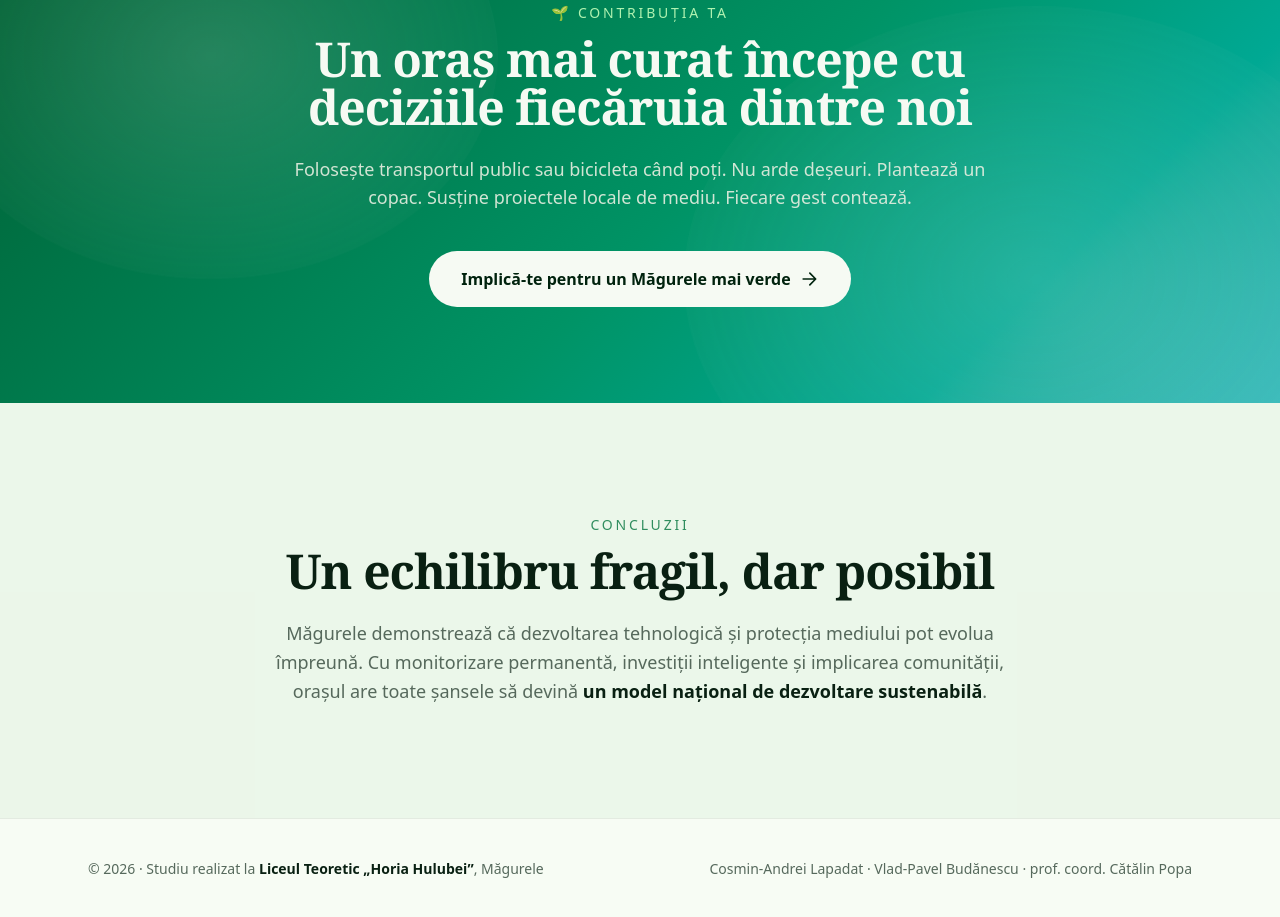
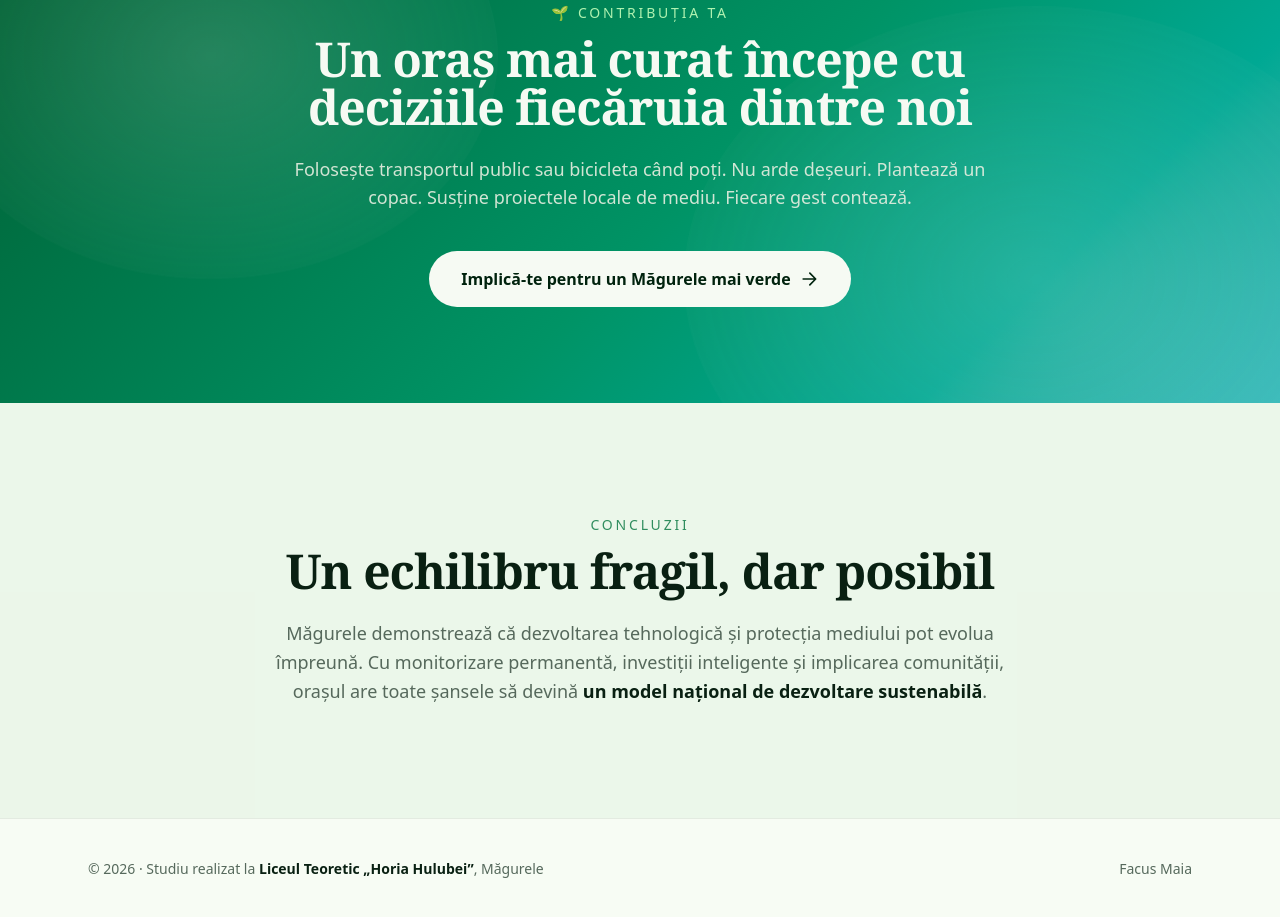
Before and after one commit to lampocf/lamponescu.cf, a plain HTML site: page magurele/index.html in a window 1280 px wide. Shown: the part 8334-9251 px from the top of the page. Drawn offline with Linux system fonts and the light colour scheme; a script that the page names is missing; a web font is replaced by a local one.

Commit message:
Update index.html

```diff
--- a/magurele/index.html
+++ b/magurele/index.html
@@ -224,7 +224,7 @@ verzi ale orașului.</div></div><div class="mt-14"><div class="reveal reveal-in
 un copac. Susține proiectele locale de mediu. Fiecare gest contează.</p><a href="https://lamponescu.uk/mediu/implica-te" class="mt-10 inline-flex items-center gap-2 rounded-full bg-[oklch(0.98_0.01_130)] px-8 py-4 text-base font-semibold text-[oklch(0.22_0.06_155)] shadow-soft transition hover:-translate-y-0.5">Implică-te pentru un Măgurele mai verde<svg viewBox="0 0 24 24" class="h-5 w-5" fill="none" stroke="currentColor" stroke-width="2"><path d="M5 12h14M13 5l7 7-7 7" stroke-linecap="round" stroke-linejoin="round"></path></svg></a></div></section><path d="M5 12h14M13 5l7 7-7 7" stroke-linecap="round" stroke-linejoin="round"></path></svg></a></div></section><section class="relative py-20 sm:py-28 bg-secondary/50"><div class="mx-auto max-w-6xl px-6"><div class="reveal reveal-in mx-auto max-w-3xl text-center"><p class="text-sm font-medium uppercase tracking-[0.2em] text-primary/80">Concluzii</p><h2 class="mt-3 text-balance text-4xl font-semibold sm:text-5xl">Un echilibru fragil, dar posibil</h2><div class="mt-6 text-lg leading-relaxed text-muted-foreground">Măgurele
  demonstrează că dezvoltarea tehnologică și protecția mediului pot
 evolua împreună. Cu monitorizare permanentă, investiții inteligente și
-implicarea comunității, orașul are toate șansele să devină <strong class="text-foreground">un model național de dezvoltare sustenabilă</strong>.</div></div></div></section><footer class="border-t border-border/60 bg-background py-10"><div class="mx-auto flex max-w-6xl flex-col items-center justify-between gap-3 px-6 text-sm text-muted-foreground sm:flex-row"><p>© 2026 · Studiu realizat la <strong class="text-foreground">Liceul Teoretic „Horia Hulubei”</strong>, Măgurele</p><p>Cosmin-Andrei Lapadat · Vlad-Pavel Budănescu · prof. coord. Cătălin Popa</p></div></footer></main><!--/$--><script type="module" async="" src="Aer%20curat%20M%C4%83gurele%20%E2%80%94%20Studiu%20despre%20calitatea%20aerului_files/index-CQsKyOVG_EysN.js"></script>
+implicarea comunității, orașul are toate șansele să devină <strong class="text-foreground">un model național de dezvoltare sustenabilă</strong>.</div></div></div></section><footer class="border-t border-border/60 bg-background py-10"><div class="mx-auto flex max-w-6xl flex-col items-center justify-between gap-3 px-6 text-sm text-muted-foreground sm:flex-row"><p>© 2026 · Studiu realizat la <strong class="text-foreground">Liceul Teoretic „Horia Hulubei”</strong>, Măgurele</p><p>Facus Maia</p></div></footer></main><!--/$--><script type="module" async="" src="Aer%20curat%20M%C4%83gurele%20%E2%80%94%20Studiu%20despre%20calitatea%20aerului_files/index-CQsKyOVG_EysN.js"></script>
 <aside id="lovable-badge" role="complementary" dir="ltr" lang="en" aria-label="Edit with Lovable" class="closing" style="display: none;">
 	<a id="lovable-badge-cta" target="_blank" href="https://lovable.dev/projects/17c4363b-dc39-47ba-b585-4ce13121ba6f?utm_source=lovable-badge" rel="noopener nofollow" aria-label="Edit with Lovable">
 		<span id="lovable-badge-text">Edit with</span>
```
